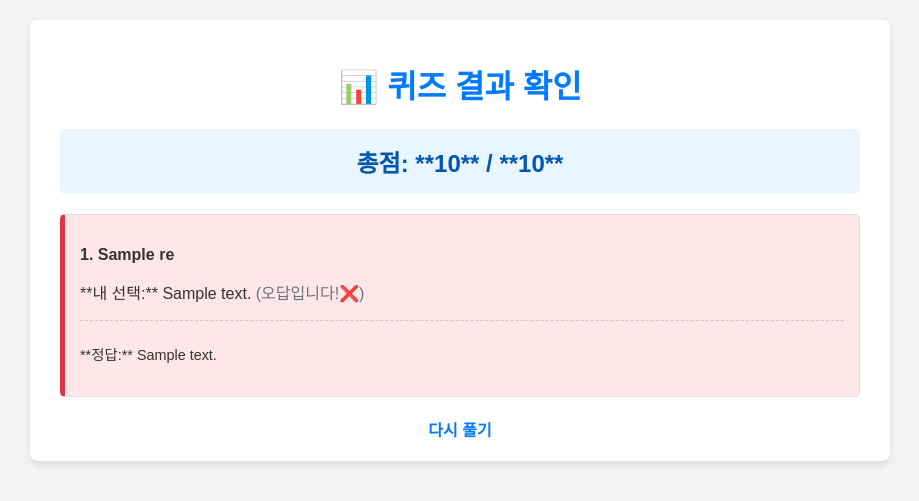
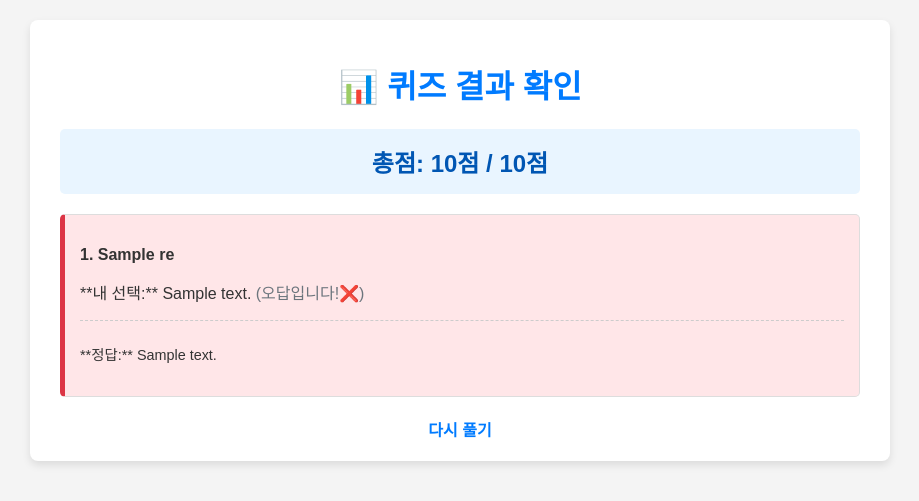
Before and after one commit to ahnmy88kps/accountingquiz, a Flask app: template templates/results.html in a window 1280 px wide. Shown: the top 501 px of the page, without its empty margins (180-1099 px from the left). Run offline with Flask 3, Linux system fonts and the light colour scheme; the template is opened without the code that fills it: most values are stand-ins (such as "Sample title", 1, 10 or a date in 2020).

Commit message:
Update results.html

```diff
--- a/templates/results.html
+++ b/templates/results.html
@@ -76,7 +76,7 @@
         <h1>📊 퀴즈 결과 확인</h1>
 
         <div class="score-summary">
-            총점: **{{ score }}** / **{{ total }}**
+            총점: {{ score }}점 / {{ total }}점
         </div>
 
         {% for res in results %}
@@ -101,4 +101,5 @@
         <a href="/">다시 풀기</a>
     </div>
 </body>
+
 </html>
```
